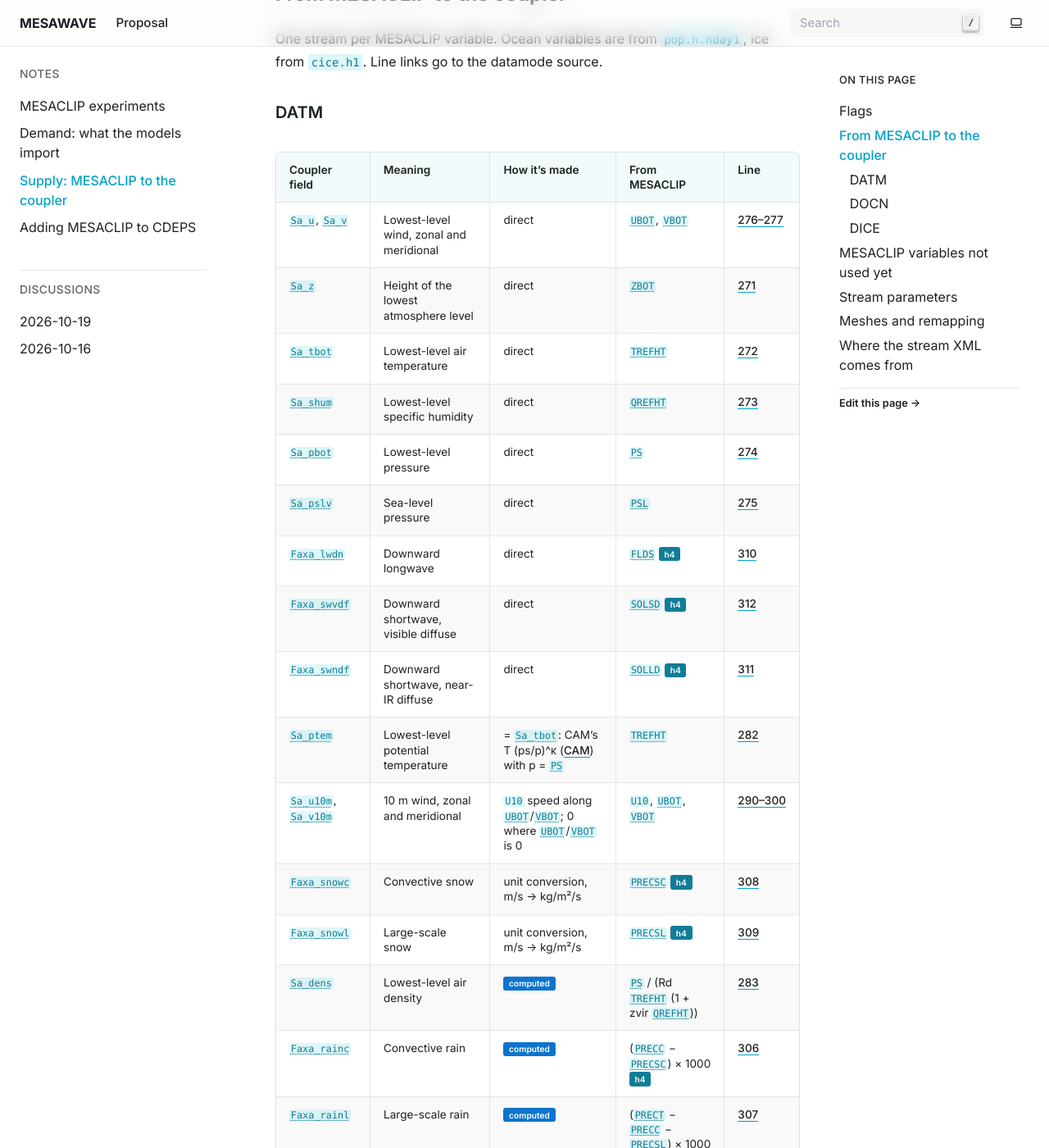
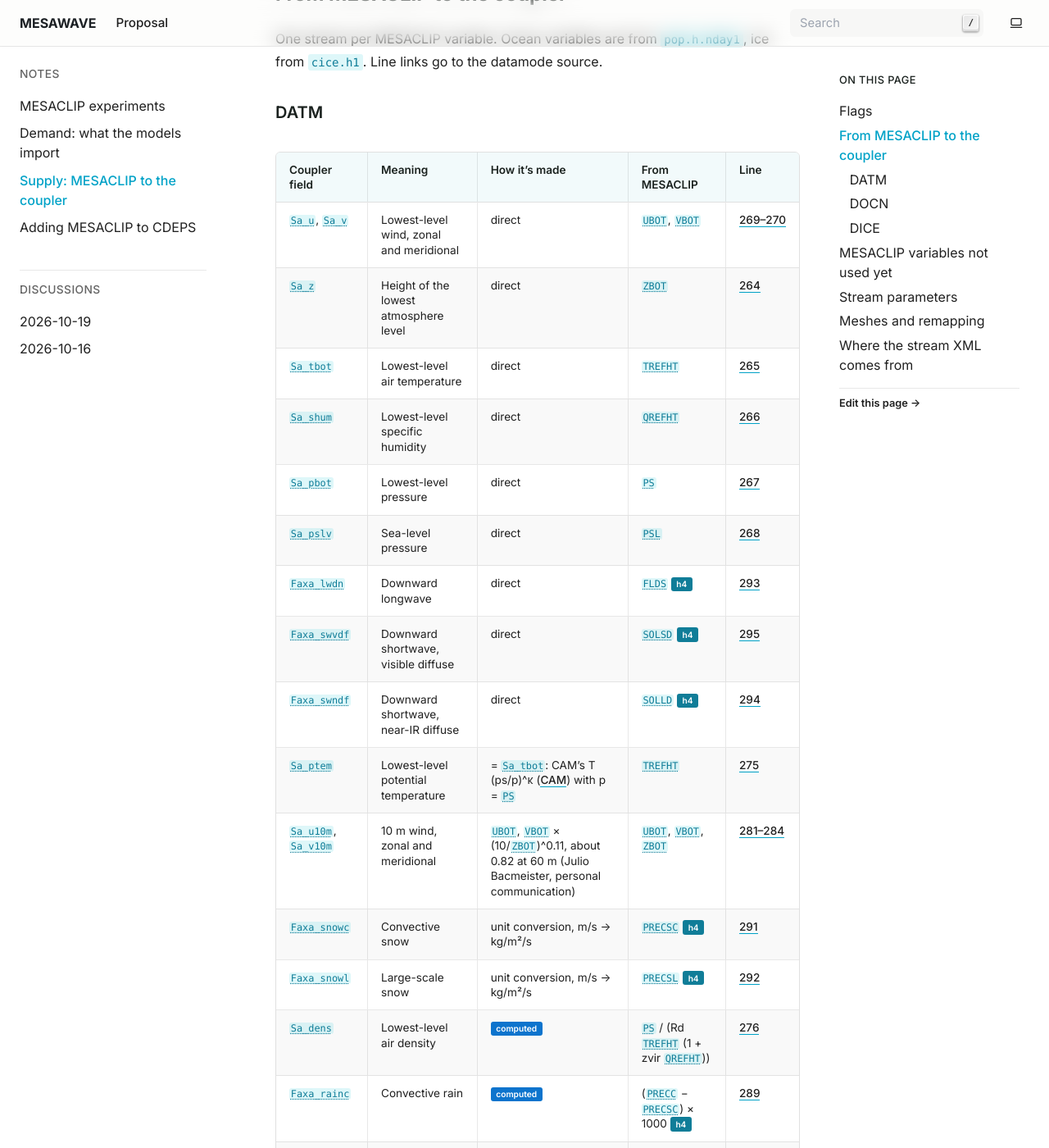
Before and after one commit to manishvenu/mesawave, a Sphinx documentation site: the page built from docs/source/stream_construction.md, in a window 1280 px wide and 1400 px high, scrolled down 587 px. Shown: the whole window at 82% size. Built offline with Sphinx 7.4.7, drawn with Linux system fonts in a browser that asks for light colours; some of the changed text lies outside the part shown.

Commit message:
WW3 winds: UBOT/VBOT * (10/ZBOT)^0.11 (Julio Bacmeister), no U10 stream; CrocoDash MESACLIP case runs; repin datamode links

```diff
--- a/docs/source/conf.py
+++ b/docs/source/conf.py
@@ -37,9 +37,9 @@ myst_url_schemes = {
     'ww3src': 'https://github.com/CROCODILE-CESM/WW3/blob/4b79dba2859ce120adaac00e9ab98ffd12c8b0d5/model/{{path}}#{{fragment}}',
     'mom6': 'https://github.com/CROCODILE-CESM/MOM6/blob/09d8593619eddfda44cfd6d553e4f8651843654d/config_src/drivers/nuopc_cap/mom_cap.F90#{{path}}',
     'cice': 'https://github.com/ESCOMP/CICE/blob/cice6_6_3_20260904/cicecore/drivers/nuopc/cmeps/ice_import_export.F90#{{path}}',
-    'datm': 'https://github.com/manishvenu/CDEPS/blob/39d8f8e2b069c947f9c803c791875240ad18c7fc/datm/datm_datamode_mesaclip_mod.F90#{{path}}',
-    'docn': 'https://github.com/manishvenu/CDEPS/blob/93bd0f13b00f06078c36ced3dc4f97f5d6c7cd85/docn/docn_datamode_mesaclip_mod.F90#{{path}}',
-    'dice': 'https://github.com/manishvenu/CDEPS/blob/ddf810a11dd2c0e8d3b35544c062fcdb570d0236/dice/dice_datamode_mesaclip_mod.F90#{{path}}',
+    'datm': 'https://github.com/manishvenu/CDEPS/blob/d41c6753ede978596ce209bdbbd3978ff87de00e/datm/datm_datamode_mesaclip_mod.F90#{{path}}',
+    'docn': 'https://github.com/manishvenu/CDEPS/blob/b6bf74132dfbdb77fe237ad46f2fbeb5d6b72417/docn/docn_datamode_mesaclip_mod.F90#{{path}}',
+    'dice': 'https://github.com/manishvenu/CDEPS/blob/0eb07478c36fc762c34cbb08802b491475864eab/dice/dice_datamode_mesaclip_mod.F90#{{path}}',
 }
 
 templates_path = ['_templates']
--- a/docs/source/stream_construction.md
+++ b/docs/source/stream_construction.md
@@ -21,24 +21,24 @@ links go to the datamode source.
 
 | Coupler field | Meaning | How it's made | From MESACLIP | Line |
 |---|---|---|---|---|
-| `Sa_u`, `Sa_v` | Lowest-level wind, zonal and meridional | direct | `UBOT`, `VBOT` | [276–277](datm:L276-L277) |
-| `Sa_z` | Height of the lowest atmosphere level | direct | `ZBOT` | [271](datm:L271) |
-| `Sa_tbot` | Lowest-level air temperature | direct | `TREFHT` | [272](datm:L272) |
-| `Sa_shum` | Lowest-level specific humidity | direct | `QREFHT` | [273](datm:L273) |
-| `Sa_pbot` | Lowest-level pressure | direct | `PS` | [274](datm:L274) |
-| `Sa_pslv` | Sea-level pressure | direct | `PSL` | [275](datm:L275) |
-| `Faxa_lwdn` | Downward longwave | direct | `FLDS` {bdg-primary}`h4` | [310](datm:L310) |
-| `Faxa_swvdf` | Downward shortwave, visible diffuse | direct | `SOLSD` {bdg-primary}`h4` | [312](datm:L312) |
-| `Faxa_swndf` | Downward shortwave, near-IR diffuse | direct | `SOLLD` {bdg-primary}`h4` | [311](datm:L311) |
-| `Sa_ptem` | Lowest-level potential temperature | = `Sa_tbot`: CAM's T (ps/p)^κ ([CAM](https://github.com/ESCOMP/CAM/blob/cam6_4_187/src/control/camsrfexch.F90#L496)) with p = `PS` | `TREFHT` | [282](datm:L282) |
-| `Sa_u10m`, `Sa_v10m` | 10 m wind, zonal and meridional | `U10` speed along `UBOT`/`VBOT`; 0 where `UBOT`/`VBOT` is 0 | `U10`, `UBOT`, `VBOT` | [290–300](datm:L290-L300) |
-| `Faxa_snowc` | Convective snow | unit conversion, m/s → kg/m²/s | `PRECSC` {bdg-primary}`h4` | [308](datm:L308) |
-| `Faxa_snowl` | Large-scale snow | unit conversion, m/s → kg/m²/s | `PRECSL` {bdg-primary}`h4` | [309](datm:L309) |
-| `Sa_dens` | Lowest-level air density | {bdg-info}`computed` | `PS` / (Rd `TREFHT` (1 + zvir `QREFHT`)) | [283](datm:L283) |
-| `Faxa_rainc` | Convective rain | {bdg-info}`computed` | (`PRECC` − `PRECSC`) × 1000 {bdg-primary}`h4` | [306](datm:L306) |
-| `Faxa_rainl` | Large-scale rain | {bdg-info}`computed` | (`PRECT` − `PRECC` − `PRECSL`) × 1000 {bdg-primary}`h4` | [307](datm:L307) |
-| `Faxa_swvdr` | Downward shortwave, visible direct | {bdg-info}`computed` | (`FSDS` − `SOLSD` − `SOLLD`) × 0.475 {bdg-primary}`h4` | [314](datm:L314) |
-| `Faxa_swndr` | Downward shortwave, near-IR direct | {bdg-info}`computed` | (`FSDS` − `SOLSD` − `SOLLD`) × 0.525 {bdg-primary}`h4` | [294](datm:L294) |
+| `Sa_u`, `Sa_v` | Lowest-level wind, zonal and meridional | direct | `UBOT`, `VBOT` | [269–270](datm:L269-L270) |
+| `Sa_z` | Height of the lowest atmosphere level | direct | `ZBOT` | [264](datm:L264) |
+| `Sa_tbot` | Lowest-level air temperature | direct | `TREFHT` | [265](datm:L265) |
+| `Sa_shum` | Lowest-level specific humidity | direct | `QREFHT` | [266](datm:L266) |
+| `Sa_pbot` | Lowest-level pressure | direct | `PS` | [267](datm:L267) |
+| `Sa_pslv` | Sea-level pressure | direct | `PSL` | [268](datm:L268) |
+| `Faxa_lwdn` | Downward longwave | direct | `FLDS` {bdg-primary}`h4` | [293](datm:L293) |
+| `Faxa_swvdf` | Downward shortwave, visible diffuse | direct | `SOLSD` {bdg-primary}`h4` | [295](datm:L295) |
+| `Faxa_swndf` | Downward shortwave, near-IR diffuse | direct | `SOLLD` {bdg-primary}`h4` | [294](datm:L294) |
+| `Sa_ptem` | Lowest-level potential temperature | = `Sa_tbot`: CAM's T (ps/p)^κ ([CAM](https://github.com/ESCOMP/CAM/blob/cam6_4_187/src/control/camsrfexch.F90#L496)) with p = `PS` | `TREFHT` | [275](datm:L275) |
+| `Sa_u10m`, `Sa_v10m` | 10 m wind, zonal and meridional | `UBOT`, `VBOT` × (10/`ZBOT`)^0.11, about 0.82 at 60 m (Julio Bacmeister, personal communication) | `UBOT`, `VBOT`, `ZBOT` | [281–284](datm:L281-L284) |
+| `Faxa_snowc` | Convective snow | unit conversion, m/s → kg/m²/s | `PRECSC` {bdg-primary}`h4` | [291](datm:L291) |
+| `Faxa_snowl` | Large-scale snow | unit conversion, m/s → kg/m²/s | `PRECSL` {bdg-primary}`h4` | [292](datm:L292) |
+| `Sa_dens` | Lowest-level air density | {bdg-info}`computed` | `PS` / (Rd `TREFHT` (1 + zvir `QREFHT`)) | [276](datm:L276) |
+| `Faxa_rainc` | Convective rain | {bdg-info}`computed` | (`PRECC` − `PRECSC`) × 1000 {bdg-primary}`h4` | [289](datm:L289) |
+| `Faxa_rainl` | Large-scale rain | {bdg-info}`computed` | (`PRECT` − `PRECC` − `PRECSL`) × 1000 {bdg-primary}`h4` | [290](datm:L290) |
+| `Faxa_swvdr` | Downward shortwave, visible direct | {bdg-info}`computed` | (`FSDS` − `SOLSD` − `SOLLD`) × 0.475 {bdg-primary}`h4` | [297](datm:L297) |
+| `Faxa_swndr` | Downward shortwave, near-IR direct | {bdg-info}`computed` | (`FSDS` − `SOLSD` − `SOLLD`) × 0.525 {bdg-primary}`h4` | [298](datm:L298) |
 | `Sa_topo` | Surface height (topography) | DATM's observed topography stream | — | [263](datm:L263) |
 
 Direct shortwave is split in JRA's 0.28 : 0.31 ratio. `Faxa_swdn`, `Faxa_prect`, `Faxa_precc`,
@@ -84,6 +84,7 @@ In the files ([variable glossary](mesaclip_experiments.md#variable-glossary)) bu
 
 | MESACLIP variable | Meaning | File | Could provide | Instead of |
 |---|---|---|---|---|
+| `U10` | 10 m wind speed | `cam.h2` | `Sa_u10m`, `Sa_v10m` speed | power-law scaling of `UBOT`/`VBOT` |
 | `SSH_2` | Sea-surface height | `pop.h.nday1` | `So_dhdx`, `So_dhdy` from its gradient² | not supplied |
 | `Tsfc_d` | Snow/ice surface temperature | `cice.h1` | `Si_t` | DICE's made-up seasonal value |
 | `fswthru_d` | Shortwave through the ice to the ocean | `cice.h1` | `Fioi_swpen` | 0 |
```
Also changed, not shown: CLAUDE.md (+10 -9 lines), docs/source/adding_mesaclip_to_cdeps.md (+3 -3 lines), 1 other file.
